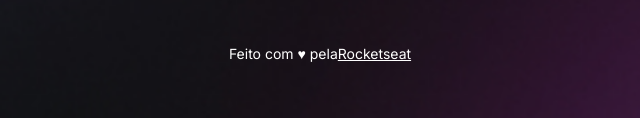
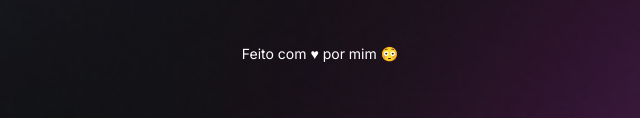
Before and after one commit to xxweell/devLinks, a plain HTML site: page index.html in a window 1280 px wide. Shown: the part 679-797 px from the top of the page, 320-960 px from the left. Drawn offline with nearby package versions, Linux system fonts and the light colour scheme.

Commit message:
adiciona emoji

```diff
--- a/index.html
+++ b/index.html
@@ -59,10 +59,7 @@
         </a>
       </div>
 
-      <footer>
-        Feito com ♥ pela
-        <a href="http://rocketseat.com.br">Rocketseat</a>
-      </footer>
+      <footer>Feito com ♥ por mim 😳</footer>
     </div>
 
     <script
```
Also changed, not shown: assets/avatar-light.png.
